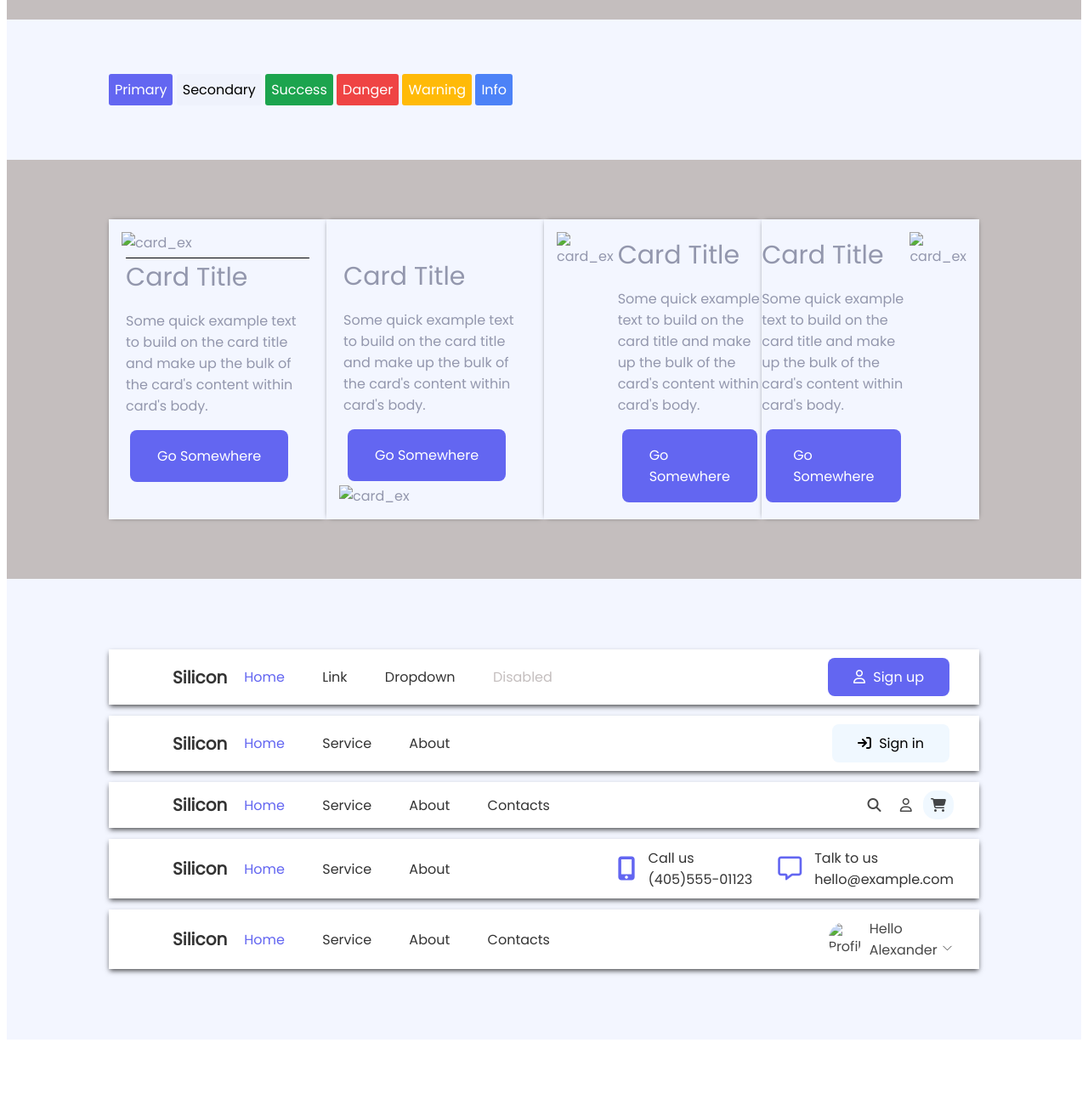
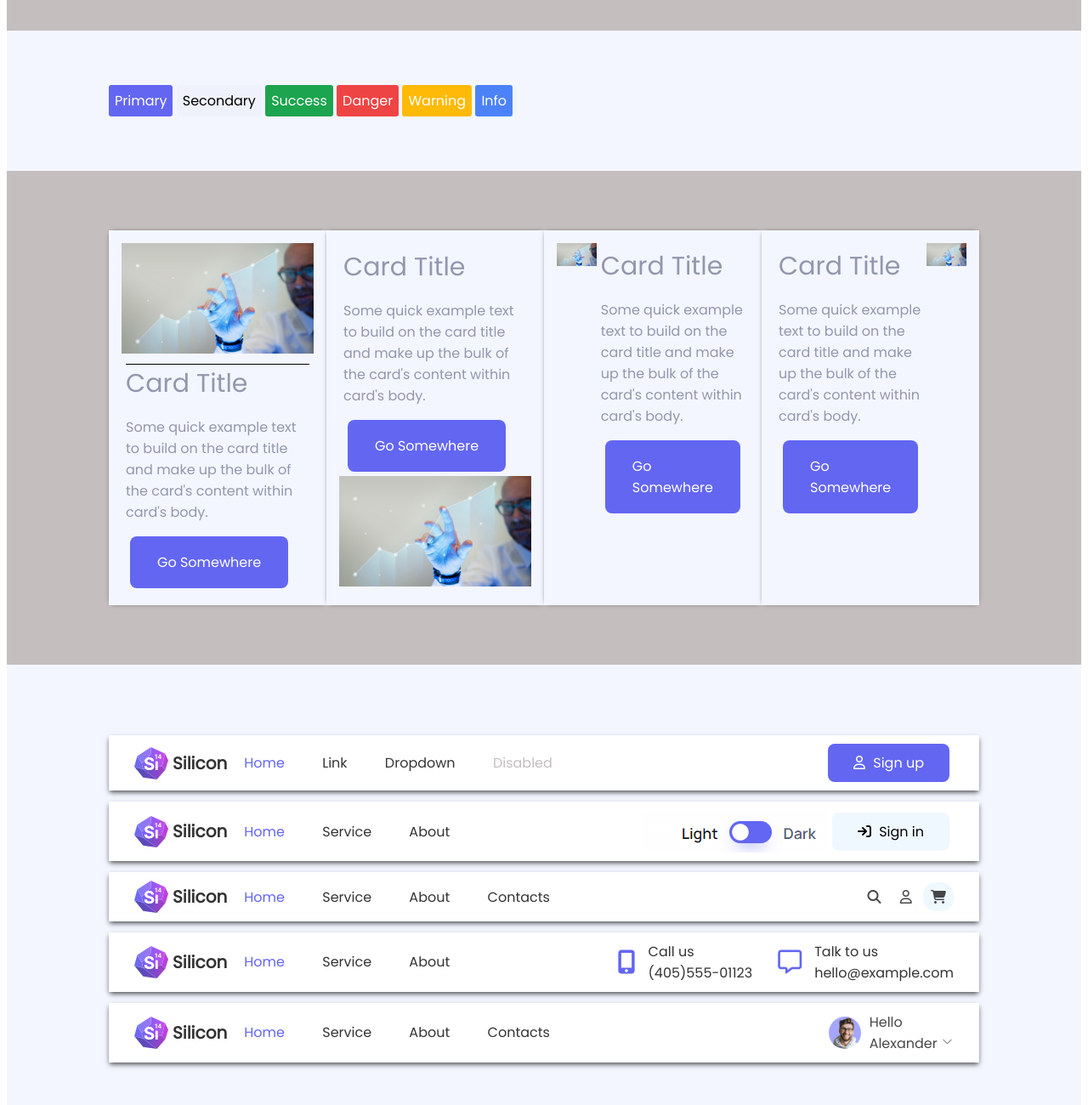
Before and after one commit to YogitaMehmi/silicon, a plain HTML site: page UI.html in a window 1280 px wide. Shown: the part 1116-2416 px from the top of the page at 85% size. Before the commit the page ends 2347 px from the top, so only its background shows below. Drawn offline with Linux system fonts and the light colour scheme.

Commit message:
Update UI.html

```diff
--- a/UI.html
+++ b/UI.html
@@ -16,7 +16,7 @@
             <div class="flex">
                 <div class="flex w50 items_center">
                     <a href="index.html" class="silicon_header_logo">
-                        <img class="header_silicon_img" src="siliconlogo.svg" alt="">
+                        <img class="header_silicon_img" src="assets/siliconlogo.svg" alt="">
                         <a href="index.html" class="header_silicon">Silicon</a>
                     </a>
                     <nav>
@@ -28,7 +28,7 @@
                     </nav>
                 </div>
                 <div class="w50 flex items_center right">
-                    <img src="silicon.createx.studio_landing-mobile-app-showcase-v1.html (1).png" alt="">
+                    <img src="assets/silicon.createx.studio_landing-mobile-app-showcase-v1.html (1).png" alt="">
                     <a class="btn btn-primary header_button" href="!">
                         <svg class="h_20px" xmlns="http://www.w3.org/2000/svg" fill="none" viewBox="0 0 24 24" stroke-width="1.5" stroke="currentColor" class="w-6 h-6">
                          <path stroke-linecap="round" stroke-linejoin="round" d="M2.25 3h1.386c.51 0 .955.343 1.087.835l.383 1.437M7.5 14.25a3 3 0 00-3 3h15.75m-12.75-3h11.218c1.121-2.3 2.1-4.684 2.924-7.138a60.114 60.114 0 00-16.536-1.84M7.5 14.25L5.106 5.272M6 20.25a.75.75 0 11-1.5 0 .75.75 0 011.5 0zm12.75 0a.75.75 0 11-1.5 0 .75.75 0 011.5 0z" />
@@ -127,7 +127,7 @@
                 <div class="w25">
                     <div class="card card_v1">
                         <div class="card_img">
-                            <img src="card_ex.jpg" alt="card_ex">
+                            <img src="assets/card_ex.jpg" alt="card_ex">
                         </div>
                         <div class="card_data">
                             <div class="card_title">
@@ -145,7 +145,7 @@
                 <div class="w25">
                     <div class="card card_v2">
                         <div class="card_img">
-                            <img src="card_ex.jpg" alt="card_ex">
+                            <img src="assets/card_ex.jpg" alt="card_ex">
                         </div>
                         <div class="card_data">
                             <div class="card_title">
@@ -163,7 +163,7 @@
                 <div class="w25">
                     <div class="card card_v3">
                         <div class="card_img">
-                            <img src="card_ex.jpg" alt="card_ex">
+                            <img src="assets/card_ex.jpg" alt="card_ex">
                         </div>
                         <div class="card_data">
                             <div class="card_title">
@@ -181,7 +181,7 @@
                 <div class="w25">
                     <div class="card card_v4">
                         <div class="card_img">
-                            <img src="card_ex.jpg" alt="card_ex">
+                            <img src="assets/card_ex.jpg" alt="card_ex">
                         </div>
                         <div class="card_data">
                             <div class="card_title">
@@ -204,7 +204,7 @@
             <div class="navbar navbar1">
                 <div class="header_left">
                     <div class="main_logo">
-                        <img class="silicon_img" src="siliconlogo.svg" alt="">
+                        <img class="silicon_img" src="assets/siliconlogo.svg" alt="">
                         <a class="silicon_logo" href="UI.html">Silicon</a>
                     </div>
                     <nav class="menu_wrapper">
@@ -224,7 +224,7 @@
             <div class="navbar navbar2">
                 <div class="header_left">
                     <div class="main_logo">
-                        <img class="silicon_img" src="siliconlogo.svg" alt="">
+                        <img class="silicon_img" src="assets/siliconlogo.svg" alt="">
                         <a class="silicon_logo" href="UI.html">Silicon</a>
                     </div>
                     <nav class="menu_wrapper">
@@ -234,7 +234,7 @@
                     </nav>
                 </div>
                 <div class="header_right">
-                    <img src="silicon.createx.studio_landing-mobile-app-showcase-v1.html (1).png" alt="">
+                    <img src="assets/silicon.createx.studio_landing-mobile-app-showcase-v1.html (1).png" alt="">
                     <a class="btn btn-primary btn_sign btn_sign_v2" href="UI.html">
                         <i class="icon_sign fa-solid fa-arrow-right-to-bracket"></i>
                         Sign in
@@ -244,7 +244,7 @@
             <div class="navbar navbar3">
                 <div class="header_left">
                     <div class="main_logo">
-                        <img class="silicon_img" src="siliconlogo.svg" alt="">
+                        <img class="silicon_img" src="assets/siliconlogo.svg" alt="">
                         <a class="silicon_logo" href="UI.html">Silicon</a>
                     </div>
                     <nav class="menu_wrapper">
@@ -265,7 +265,7 @@
             <div class="navbar navbar4">
                 <div class="header_left">
                     <div class="main_logo">
-                        <img class="silicon_img" src="siliconlogo.svg" alt="">
+                        <img class="silicon_img" src="assets/siliconlogo.svg" alt="">
                         <a class="silicon_logo" href="UI.html">Silicon</a>
                     </div>
                     <nav class="menu_wrapper">
@@ -304,7 +304,7 @@
             <div class="navbar navbar4">
                 <div class="header_left">
                     <div class="main_logo">
-                        <img class="silicon_img" src="siliconlogo.svg" alt="">
+                        <img class="silicon_img" src="assets/siliconlogo.svg" alt="">
                         <a class="silicon_logo" href="UI.html">Silicon</a>
                     </div>
                     <nav class="menu_wrapper">
@@ -316,7 +316,7 @@
                 </div>
                 <div class="header_right">
                     <div class="profile">
-                        <img class="profile_pic" src="profile.jpg" alt="Profile">
+                        <img class="profile_pic" src="assets/profile.jpg" alt="Profile">
                         <div class="profile_data">
                             <span class="block">Hello</span>
                             <span>Alexander</span>
```
